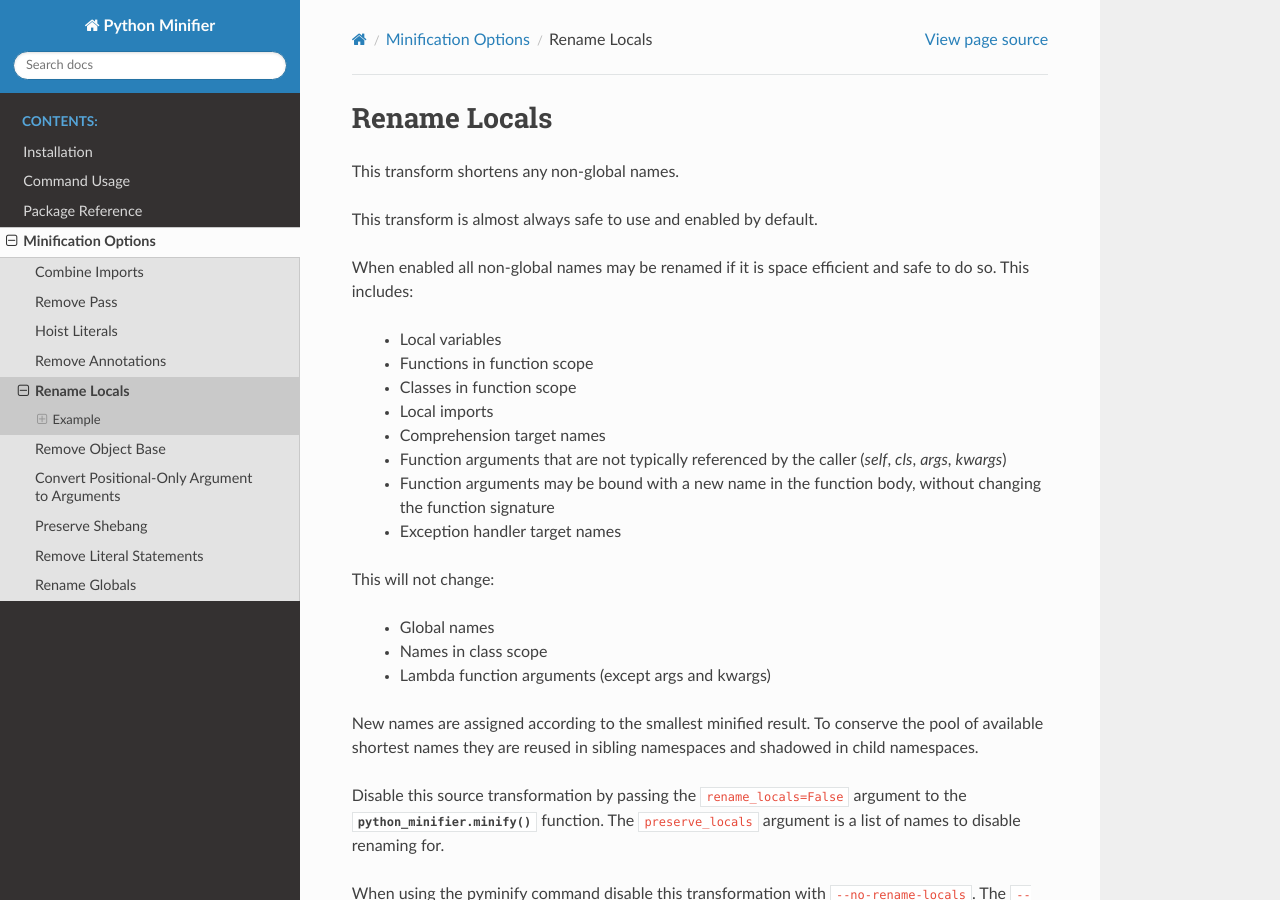
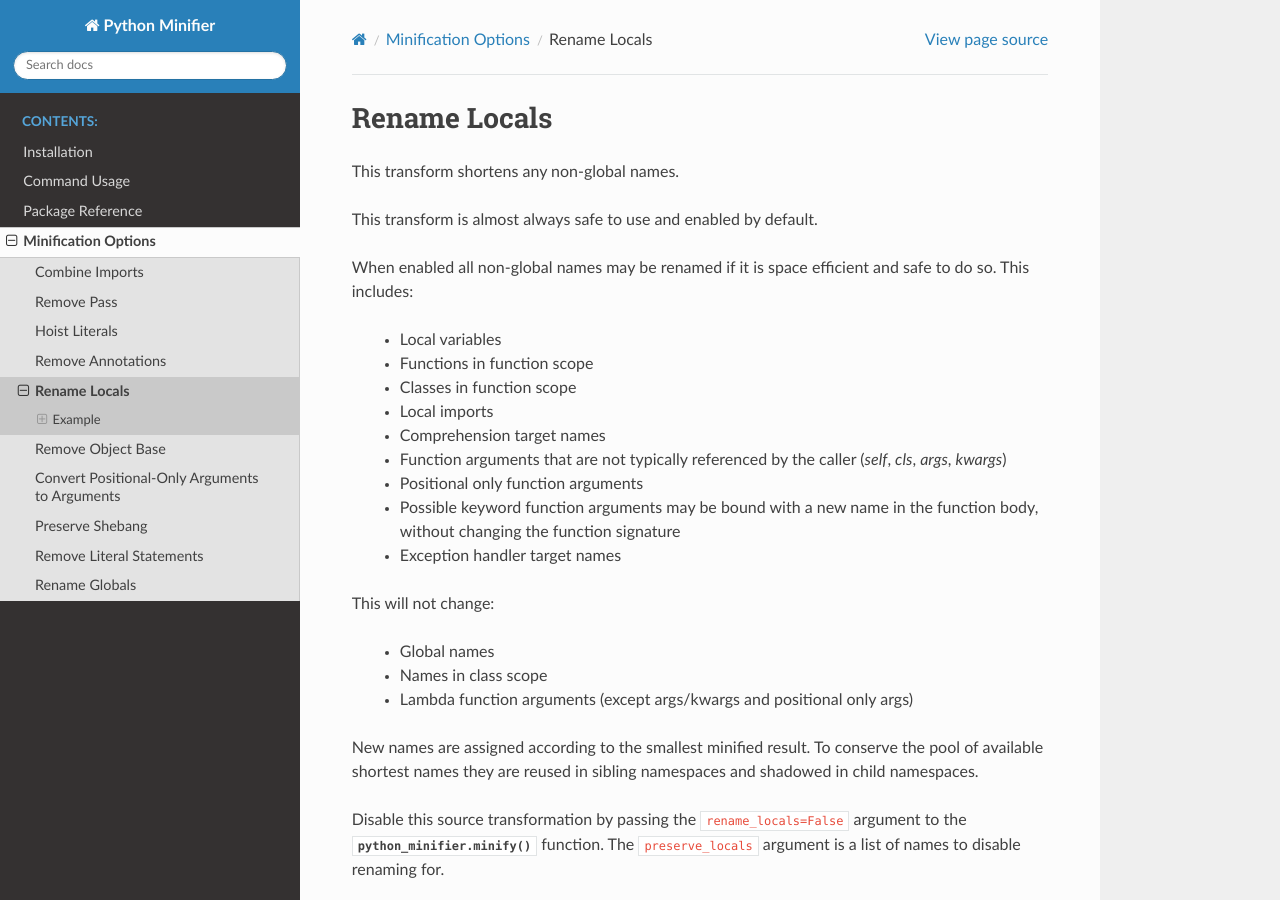
Before and after one commit to dflook/python-minifier, a Sphinx documentation site: the page built from docs/source/transforms/rename_locals.rst, in a window 1280 px wide and 900 px high. Built offline with Sphinx 7.4.7 and the Read the Docs theme 2.0.0, drawn with Linux system fonts in a browser that asks for light colours; the version number could not be read and is left out.

Commit message:
Update docs

```diff
--- a/docs/source/transforms/convert_posargs_to_args.rst
+++ b/docs/source/transforms/convert_posargs_to_args.rst
@@ -1,5 +1,5 @@
-Convert Positional-Only Argument to Arguments
-=============================================
+Convert Positional-Only Arguments to Arguments
+==============================================
 
 This transform converts positional-only arguments into normal arguments by removing the '/' separator in the
 argument list.
--- a/docs/source/transforms/hoist_literals.rst
+++ b/docs/source/transforms/hoist_literals.rst
@@ -1,12 +1,12 @@
 Hoist Literals
 ==============
 
-This transform replaces string and bytes literals with references to module level variables.
+This transform replaces string and bytes literals with references to variables.
 It may also introduce new names for some builtin constants (True, False, None).
 This will only be done if multiple literals can be replaced with a single variable referenced in
 multiple locations (and the resulting code is smaller).
 
-If the rename_globals transform is disabled, the newly introduced names have an underscore prefix.
+If the rename_globals transform is disabled, the newly introduced global names have an underscore prefix.
 
 This transform is always safe to use and enabled by default.
 Disable this source transformation by passing the ``hoist_literals=False`` argument to the :func:`python_minifier.minify` function,
--- a/docs/source/transforms/rename_locals.rst
+++ b/docs/source/transforms/rename_locals.rst
@@ -13,14 +13,15 @@
   - Local imports
   - Comprehension target names
   - Function arguments that are not typically referenced by the caller (`self`, `cls`, `args`, `kwargs`)
-  - Function arguments may be bound with a new name in the function body, without changing the function signature
+  - Positional only function arguments
+  - Possible keyword function arguments may be bound with a new name in the function body, without changing the function signature
   - Exception handler target names
 
 This will not change:
 
   - Global names
   - Names in class scope
-  - Lambda function arguments (except args and kwargs)
+  - Lambda function arguments (except args/kwargs and positional only args)
 
 New names are assigned according to the smallest minified result. To conserve the pool of available shortest names
 they are reused in sibling namespaces and shadowed in child namespaces.
```
